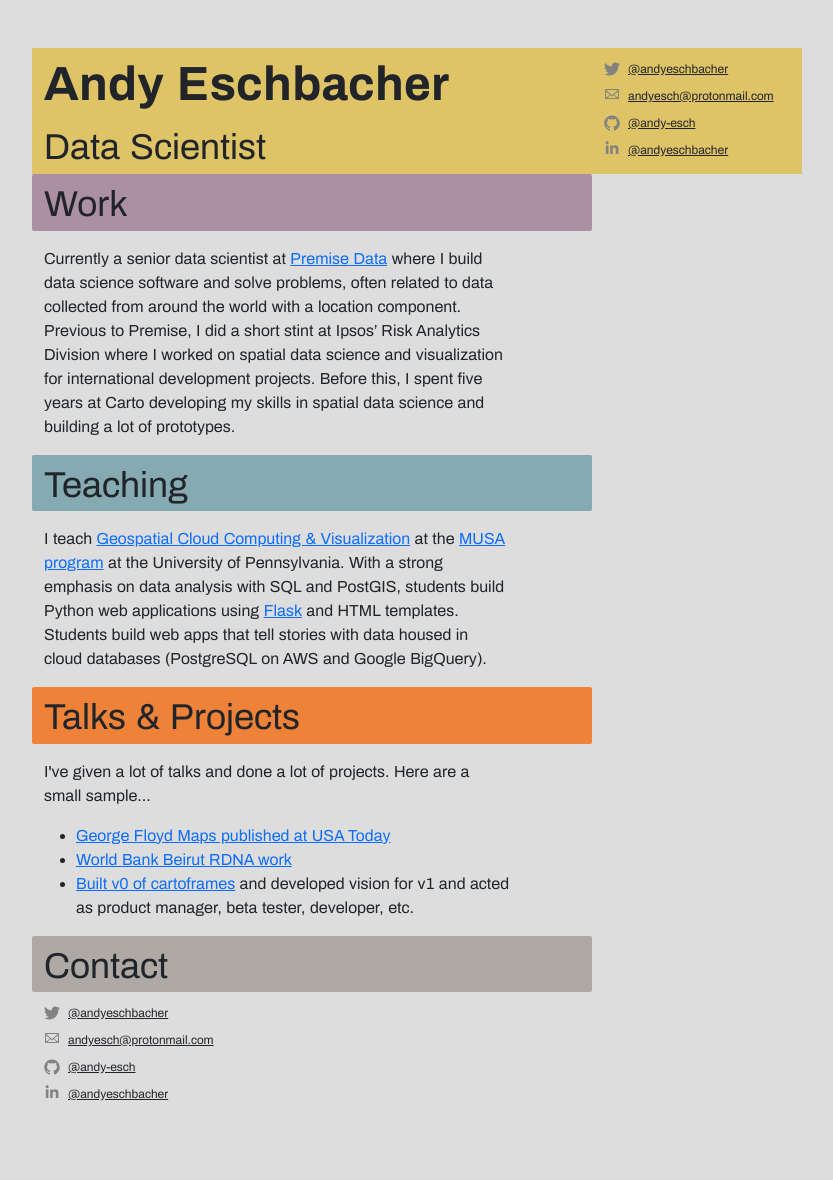
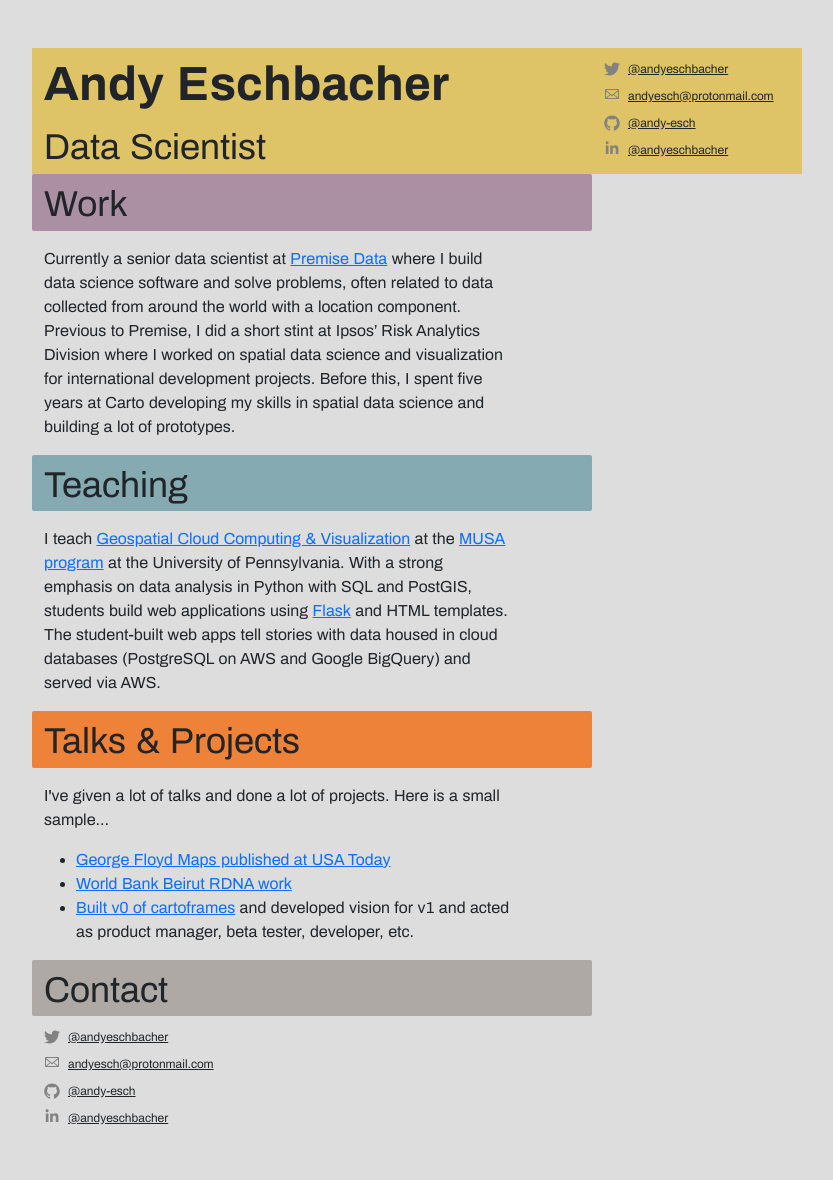
Before and after one commit to andy-esch/andy-esch.github.io, a Jekyll site: the page index.html, which Jekyll copies as it is, in a window 1280 px wide. Shown: the whole page, without its empty margins (188-1021 px from the left). Built offline with Jekyll 4.4.1, drawn with Linux system fonts in a browser that asks for light colours; before the commit the page ends 1156 px from its top, so only the background shows below that.

Commit message:
small updates

```diff
--- a/index.html
+++ b/index.html
@@ -149,7 +149,7 @@
     </div>
     <div class="row">
       <div class="col-lg-7 mt-3">
-          <p>I teach <a href="https://github.com/MUSA-509/">Geospatial Cloud Computing &amp; Visualization</a> at the <a href="https://www.design.upenn.edu/musa/about">MUSA program</a> at the University of Pennsylvania. With a strong emphasis on data analysis with SQL and PostGIS, students build Python web applications using <a href="https://flask.palletsprojects.com/">Flask</a> and HTML templates. Students build web apps that tell stories with data housed in cloud databases (PostgreSQL on AWS and Google BigQuery).</p>
+          <p>I teach <a href="https://github.com/MUSA-509/">Geospatial Cloud Computing &amp; Visualization</a> at the <a href="https://www.design.upenn.edu/musa/about">MUSA program</a> at the University of Pennsylvania. With a strong emphasis on data analysis in Python with SQL and PostGIS, students build web applications using <a href="https://flask.palletsprojects.com/">Flask</a> and HTML templates. The student-built web apps tell stories with data housed in cloud databases (PostgreSQL on AWS and Google BigQuery) and served via AWS.</p>
       </div>
     </div>
     <div class="row">
@@ -159,7 +159,7 @@
     </div>
     <div class="row">
       <div class="col-lg-7 mt-3">
-        <p>I've given a lot of talks and done a lot of projects. Here are a small sample...</p>
+        <p>I've given a lot of talks and done a lot of projects. Here is a small sample...</p>
       <ul>
           <li><a href="https://www.usatoday.com/story/news/politics/2020/06/10/george-floyd-black-lives-matter-police-protests-widespread-peaceful/5325737002/">George Floyd Maps published at USA Today</a></li>
           <li><a href="https://www.worldbank.org/en/country/lebanon/publication/beirut-rapid-damage-and-needs-assessment-rdna---august-2020">World Bank Beirut RDNA work</a></li>
```
